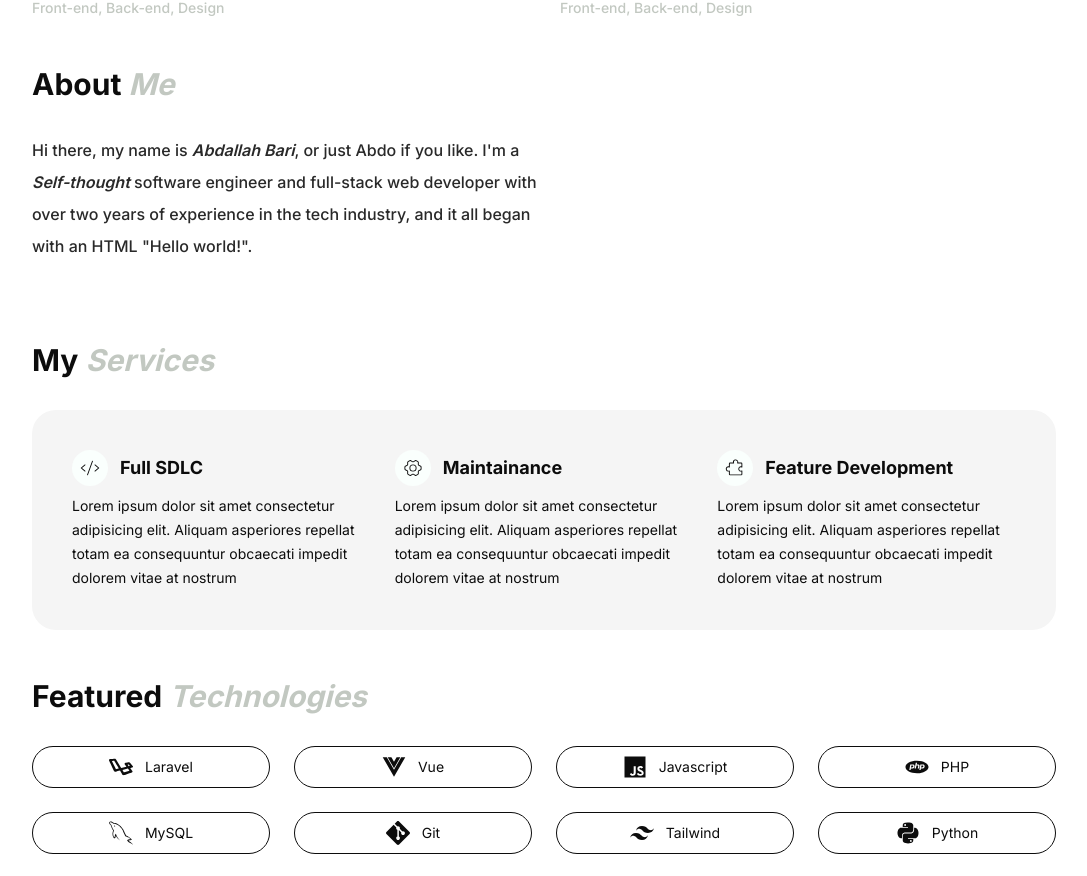
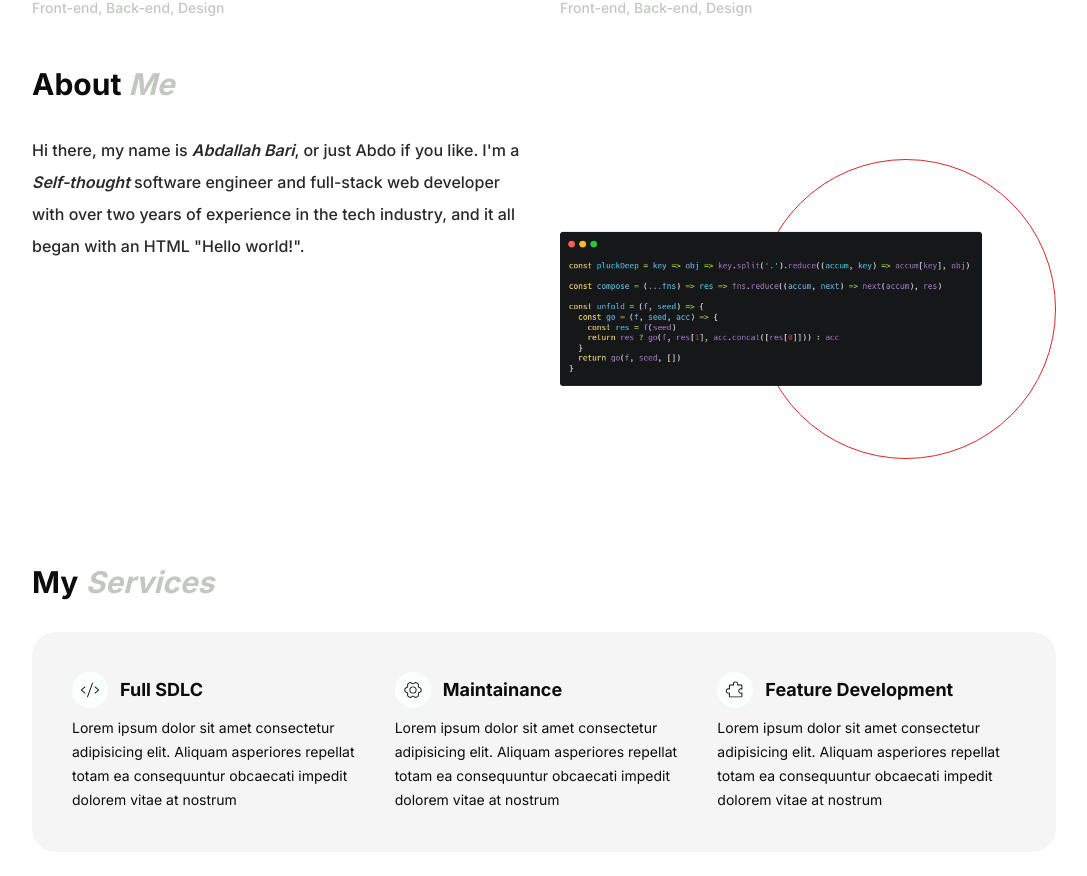
Before and after one commit to Abdallah01win/Portfolio, a Vue app: page / in a window 1280 px wide. Shown: the part 1374-2250 px from the top of the page, without its empty margins (96-1183 px from the left). Built offline with nearby package versions, Linux system fonts and the light colour scheme.

Commit message:
initial about orbit div

```diff
--- a/index.html
+++ b/index.html
@@ -7,12 +7,13 @@
   <meta name="viewport" content="width=device-width, initial-scale=1.0">
   <link rel="preconnect" href="https://fonts.googleapis.com">
   <link rel="preconnect" href="https://fonts.gstatic.com" crossorigin>
-  <link href="https://fonts.googleapis.com/css2?family=Inter:wght@100;200;300;400;500;600;700;800;900&display=swap" rel="stylesheet">
+  <link href="https://fonts.googleapis.com/css2?family=Inter:wght@100;200;300;400;500;600;700;800;900&display=swap"
+    rel="stylesheet">
   <link rel="stylesheet" href="src/assets/main.css">
   <title>Abdallah Bari</title>
 
   <style>
-    html{
+    html {
       scroll-behavior: smooth;
     }
   </style>
--- a/src/components/AboutMe.vue
+++ b/src/components/AboutMe.vue
@@ -82,14 +82,20 @@ import MapPin from './icons/MapPin.vue';
         </p>
       </div>
     </div> -->
-    <div class="grid grid-cols-2">
+    <div class="grid grid-cols-2 gap-x-8">
       <div>
         <p class="leading-8 text-base text-myDark-400">
-          Hi there, my name is <span class="italic font-semibold">Abdallah Bari</span>, or just Abdo if you like. I'm a <span class="italic font-semibold">Self-thought</span> software engineer and full-stack web developer with over two years of experience in the tech industry, and it all began with an HTML "Hello world!".
+          Hi there, my name is <span class="italic font-semibold">Abdallah Bari</span>, or just Abdo if you like. I'm a
+          <span class="italic font-semibold">Self-thought</span> software engineer and full-stack web developer with over
+          two years of experience in the tech industry, and it all began with an HTML "Hello world!".
         </p>
       </div>
 
-      <div>
+      <div class="relative h-[350px]">
+        <div class="absolute w-[85%] top-[50%] left-0 translate-y-[-50%] z-10">
+          <img src="../assets/images/carbonImage.png" alt="carbon">
+        </div>
+        <div class="rounded-full border border-red-600 w-[300px] h-[300px] absolute top-[50%] right-0 translate-y-[-50%]"></div>
       </div>
     </div>
   </section>
```
Also changed, not shown: src/views/HomeView.vue (+47 -0 lines), src/assets/images/carbonImage.png (added).
